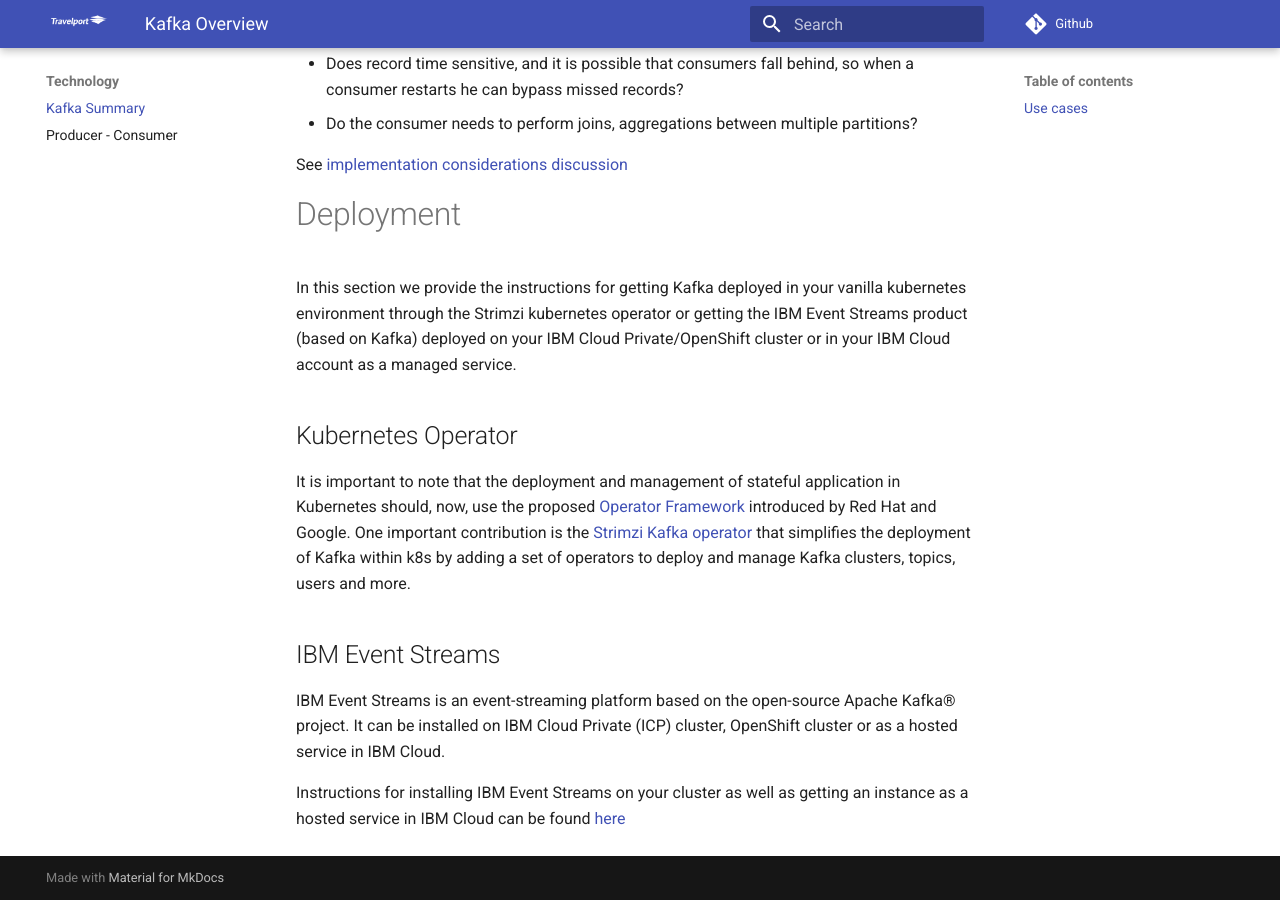
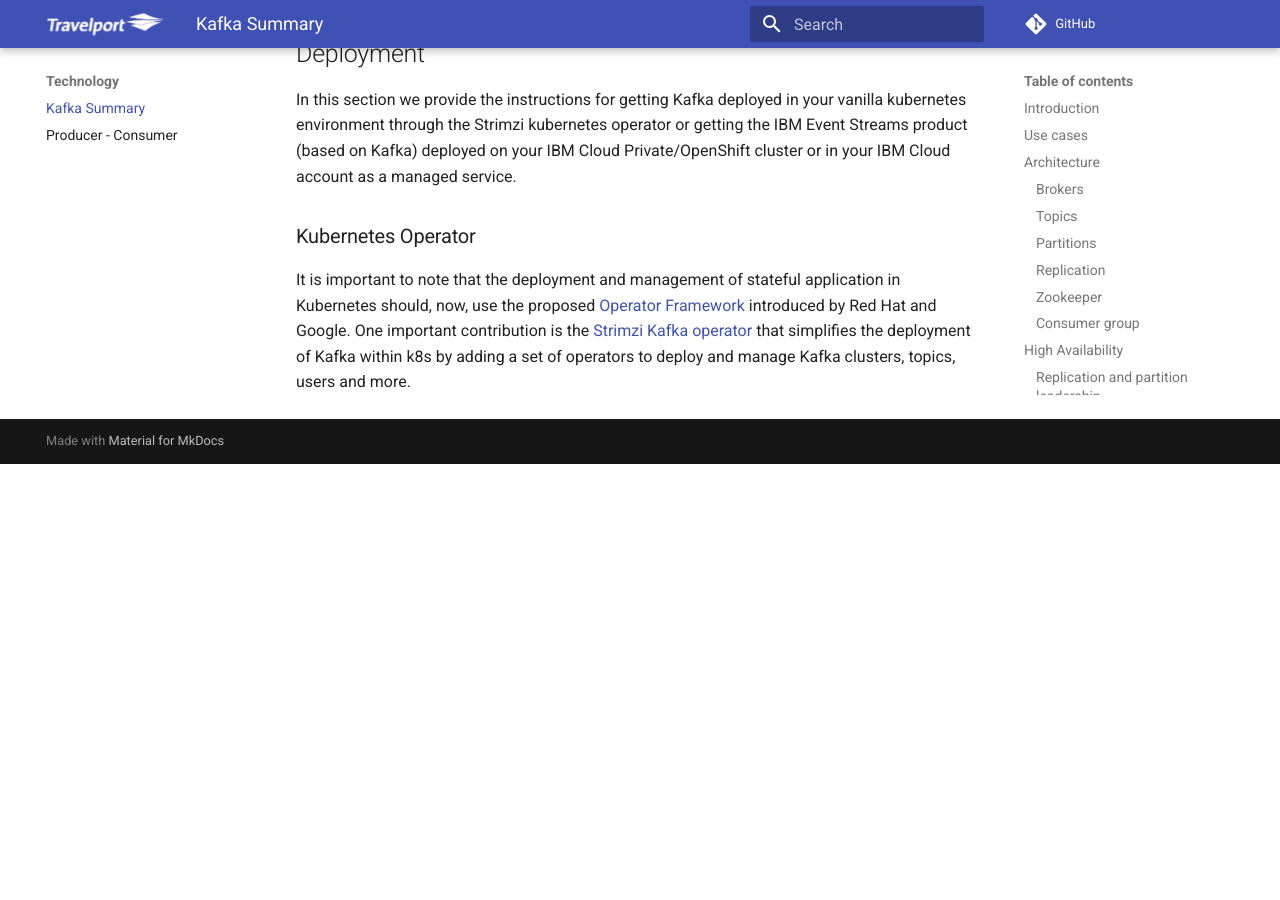
Before and after one commit to jbcodeforce/tvpt-docs, an MkDocs documentation site: the page built from docs/technology/kafka-overview/index.md, in a window 1280 px wide and 900 px high, scrolled down 18592 px. Built offline with MkDocs 1.6.1 and Material for MkDocs 9.7.7, drawn with Linux system fonts in a browser that asks for light colours; comment, search, counter and statistics services are not loaded; after the commit the page ends 19056 px from its top, so only the background shows below that.

Commit message:
Fix issue in kafka summary

````diff
--- a/docs/technology/kafka-overview/index.md
+++ b/docs/technology/kafka-overview/index.md
@@ -1,11 +1,8 @@
----
-title: Kafka Overview
-description: Kafka Overview
----
+# Kafka Summary
 
 In this article we are summarizing what Apache [**Kafka**](https://Kafka.apache.org) is and grouping some references, notes and tips we gathered working with Kafka while producing the different assets for this Event Driven Architecture references. This content does not replace [the excellent introduction](https://Kafka.apache.org/intro) every developer using Kafka should read.
 
-# Introduction
+## Introduction
 
 [Kafka](https://Kafka.apache.org) is a distributed real time event streaming platform with the following key capabilities:
 
@@ -29,13 +26,13 @@ The typical use cases where **Kafka** helps are:
 * Implement [event sourcing pattern](/patterns/event-sourcing/) out of the box, using configuration to keep message for a long time period. Data are replicated between brokers within the cluster and cross availability zones if needed.
 * Manage loosely coupled communication between microservices. (See [this note](https://ibm-cloud-architecture.github.io/refarch-integration/service-mesh/readme/#asynchronous-loosely-coupled-solution-using-events) where we present a way to support a service mesh solution using asynchronous event)
 
-# Architecture
+## Architecture
 
 The diagram below presents Kafka's key components:
 
 ![Kafka architecture](./images/Kafka-hl-view.png)
 
-## Brokers
+### Brokers
 
 * **Kafka** runs as a cluster of **broker** servers that can, in theory, span multiple data centers. Each brokers manages data replication, topic/partition management, offset management and all the interesting delivery semantic.
 To cover multiple data centers within the same cluster, the network latency between data centers needs to be very low, at the 15ms or less, as there is a lot of communication between Kafka brokers and between Kafka brokers and zookeeper servers.
@@ -43,7 +40,7 @@ To cover multiple data centers within the same cluster, the network latency betw
 
 In the figure above, the **Kafka** brokers are allocated on three servers, with data within the topic are replicated two times. In production, it is recommended to use at least five nodes to authorize planned failure and un-planned failure, and when doing replicas, use a replica factor at least equals to three.
 
-## Topics
+### Topics
 
 Topics represent end points to publish and consume records.
 
@@ -57,7 +54,7 @@ The figure below illustrates one topic having multiple partitions, replicated wi
 
 ![topics](./images/Kafka-topic-partition.png)
 
-## Partitions
+### Partitions
 
 Partitions are basically used to parallelize the event processing when a single server would not be able to process all events, using the broker clustering. So to manage increase in the load of messages, Kafka uses partitions.
 
@@ -76,7 +73,7 @@ Partitions are basically used to parallelize the event processing when a single
 It is possible to compact the log. The log compaction means, the last known value for each message key is kept. Compacted Topics
 are used in Streams processing for stateful operator to keep aggregate or grouping by key. You can read more about [log compaction from the Kafka doc](https://Kafka.apache.org/documentation/#design_compactionbasics).
 
-## Replication
+### Replication
 
 Each partition can be replicated across a number of servers. The replication factor is captured by the number of brokers to be used for replication. To ensure high availability it should be set to at least a value of three.
 Partitions have one leader and zero or more followers.
@@ -85,7 +82,7 @@ Partitions have one leader and zero or more followers.
 
 The leader manages all the read and write requests for the partition. The followers replicate the leader content. We are addressing data replication in the high availability section below.
 
-## Zookeeper
+### Zookeeper
 
 Zookeeper is used to persist the component and platform states and it runs in cluster to ensure high availability. One zookeeper server is the leader and other are used in backup.
 
@@ -93,11 +90,11 @@ Zookeeper is used to persist the component and platform states and it runs in cl
 * Depends on Kafka version, offsets are maintained in Zookeeper or in **Kafka**: newer versions use an internal Kafka topic called __consumer_offsets. In any case consumers can read next message (or from a specific offset) correctly even during broker server outrages.
 * Access Controls are saved in Zookeeper
 
-## Consumer group
+### Consumer group
 
 This is the way to group consumers so the processing of event is parallelized. The number of consumers in a group is the same as the number of partition defined in a topic. We are detailing consumer group implementation in [this note](../Kafka-producers-consumers/#Kafka-consumers)
 
-# High Availability
+## High Availability
 
 As a distributed cluster, Kafka brokers ensure high availability to process new events. Topic has replication factor to support not loosing data in case of broker failure. You need at least 3 brokers to ensure availability and a replication factor set to 3 for each topic, so no data should be lost.
 In production it is recommended to use 5 brokers cluster to ensure the quorum is always set, but replica factor can still be set to 3.
@@ -108,7 +105,7 @@ Partition enables data locality, elasticity, scalability, high performance, para
 
 ![Replication and partition leadership](./images/Kafka-ha.png)
 
-## Replication and partition leadership
+### Replication and partition leadership
 
 The keys in the data record determine the partitioning of data in **Kafka**. The records with the same key will be in the same partition.
 
@@ -176,7 +173,7 @@ Finally to be exhaustive, the control of the segment size for the change log top
 
 To add new broker, you can deploy the runtime to a new server / rack / blade, and give it a unique ID. Broker will process new topic, but it is possible to use tool to migrate some existing topic/ partitions to the new server. The tool is used to reassign partitions across brokers. An ideal partition distribution would ensure even data load and partition sizes across all brokers.
 
-## High Availability in the context of Kubernetes deployment
+### High Availability in the context of Kubernetes deployment
 
 The combination of Kafka with Kubernetes seems to be a sound approach, but it is not that easy to achieve. Kubernetes workloads prefer to be stateless,
 Kafka is a stateful platform and manages its own brokers, and replications across known servers. It knows the underlying infrastructure.
@@ -260,7 +257,7 @@ Within Kafka's boundary, data will not be lost, when doing proper configuration,
 
 Zookeeper is not CPU intensive and each server should have a least 2 GB of heap space and 4GB reserved. Two CPUs per server should be sufficient. Servers keep their entire state machine in memory, and write every mutation to a durable WAL (Write Ahead Log) on persistent storage. To prevent the WAL from growing without bound, ZooKeeper servers periodically snapshot their in memory state to storage. Use fast and dynamically provisioned persistence storage for both WAL and snapshot.
 
-# Performance Considerations
+## Performance Considerations
 
 Performance will vary depending of the current Kafka broker nodes load: in Kubernetes deployment, with small production topology, nodes may shared with other pods. It is recommended to control the environment with dedicated nodes for Kafka to achieve higher throughput.  Performance will always depend on
 numerous factors including message throughput, message size, hardware, configuration settings, ...
@@ -271,20 +268,20 @@ Performance may be linked to different focuses:
 * Throughput: ensuring message processing performance
 * Payload size: support larger message
 
-## Resilience
+### Resilience
 
 When defining a topic, we need to specify the replicas factor to match the be at least 3 and then set the minimum number of in-sync replicas that specifies how may replicas must acknowledge a write to satisfy a producer that requests acknowledgments from all replicas. (`min.insync.replicas`).
 
 The replication of message data between brokers can consume a lot of network bandwidth so isolating replication traffic from application traffic can benefit performance. To achieve this, all replication traffic is configured to flow on a dedicated internal network.
 
-## Throughput
+### Throughput
 
 To achieve higher throughput the messages are not replicated across brokers and the acknowledgement can be set to only one broker. Expose resiliency to failures.
 
 The number of producers and consumers are aligned, and the number of partitions matches the number of consumers. All consumers are in the same consumer group. Measurement has to be done from the producer code.
 With 12 producers on a 3 brokers cluster and small payload (128 bytes), with 24 consumers the measured throughput is around 2.3 M messages / second.
 
-## Payload size
+### Payload size
 
 From measurement tests done using Kafka producer performance tool, there is a 1/log(s) curve, where below 10k bytes the performances are correct and then slowly degrade from 3000 msg /s (10k bytes msg) to 65 msg/s (515kb msg).
 
@@ -297,15 +294,15 @@ To do performance test the [event-streams-sample-producer](https://github.com/IB
 </dependency>
 ```
 
-## Parameter considerations
+### Parameter considerations
 
 There are a lot of factors and parameters that needs to be tuned to improve performance at the brokers threading level (`num.replica.fetchers, num.io.threads, num.network.threads, log.cleaner.threads` ) and the pod resources constraints. See [configuration documentation](https://Kafka.apache.org/documentation/#configuration).
 
-## Openshift specifics
+### Openshift specifics
 
 When exposing the Kafka broker via Routes, the traffic is encrypted with TLS, so client needs to deal with TLS certificates and encryption. Routes are exposed via DNS and HAProxy router. The router will act as middleman between Kafka clients and brokers, adding latency, and it can become bottleneck. The traffic generated by client needs to be sized and in case of the router needs to be scaled up, and even isolate the routing by adding a separate router for the Kafka routes.
 
-# Disaster Recovery
+## Disaster Recovery
 
 With the current implementation it is recommended to have one cluster per data center / availability zone. Consumers and producers are co-located to the brokers cluster. When there are needs to keep some part of the data replicated in both data center, you need to assess what kind of data can be aggregated, and if Kafka mirroring tool can be used. The tool consumes from a source cluster, from a given topic, and produces to a destination cluster with the same named topic. It keeps the message key for partitioning, so order is preserved.
 
@@ -326,11 +323,11 @@ When you want to deploy solution that spreads over multiple regions to support g
 
 [Kafka 2.4](https://www.confluent.io/blog/apache-Kafka-2-4-latest-version-updates/) introduces the capability for a consumer to read messages from the closest replica using some rack-id and specific algorithm. This capability will help to extend the cluster to multiple data center and avoid having consumers going over WAN communication.
 
-# Solution Considerations
+## Solution Considerations
 
 There are a set of design considerations to assess for each **Kafka** solution:
 
-## Topics
+### Topics
 
 Performance is more a function of number of partitions than topics. Expect that each topic has at least one partition. When considering latency you should aim for limiting to hundreds of topic-partition per broker node.
 
@@ -351,7 +348,7 @@ Other best practices:
 
 With **Kafka** stream, state store or KTable, you should separate the changelog topic from the others.
 
-## Producers
+### Producers
 
 When developing a record producer you need to assess the following:
 
@@ -362,7 +359,7 @@ When developing a record producer you need to assess the following:
 
 See [implementation considerations discussion](../Kafka-producers-consumers/#Kafka-producers)
 
-## Consumers
+### Consumers
 
 From the consumer point of view a set of items need to be addressed during design phase:
 
@@ -375,16 +372,10 @@ From the consumer point of view a set of items need to be addressed during desig
 
 See [implementation considerations discussion](../Kafka-producers-consumers/#Kafka-consumers)
 
-# Deployment
+## Deployment
 
 In this section we provide the instructions for getting Kafka deployed in your vanilla kubernetes environment through the Strimzi kubernetes operator or getting the IBM Event Streams product (based on Kafka) deployed on your IBM Cloud Private/OpenShift cluster or in your IBM Cloud account as a managed service.
 
-## Kubernetes Operator
+### Kubernetes Operator
 
 It is important to note that the deployment and management of stateful application in Kubernetes should, now, use the proposed [Operator Framework](https://github.com/operator-framework) introduced by Red Hat and Google. One important contribution is the [Strimzi Kafka operator](https://github.com/strimzi/strimzi-Kafka-operator) that simplifies the deployment of Kafka within k8s by adding a set of operators to deploy and manage Kafka clusters, topics, users and more.
-
-## IBM Event Streams
-
-IBM Event Streams is an event-streaming platform based on the open-source Apache Kafka® project. It can be installed on IBM Cloud Private (ICP) cluster, OpenShift cluster or as a hosted service in IBM Cloud.
-
-Instructions for installing IBM Event Streams on your cluster as well as getting an instance as a hosted service in IBM Cloud can be found [here](https://ibm.github.io/event-streams/)
--- a/mkdocs.yml
+++ b/mkdocs.yml
@@ -1,5 +1,5 @@
 site_name: Travelport Event-Driven Microservice practices
-repo_url: https://github.ibm.com/Travelport-Rail/tvpt-docs/
+repo_url: https://github.com/jbcodeforce/tvpt-docs/
 nav:
   - Home: index.md
   - EDA Concepts: concepts/terms-and-definitions/index.md
````
Also changed, not shown: docs/index.md (+1 -1 lines), docs/patterns/saga/index.md (+0 -5 lines), docs/images/travelportlogo.png, 1 other file.
